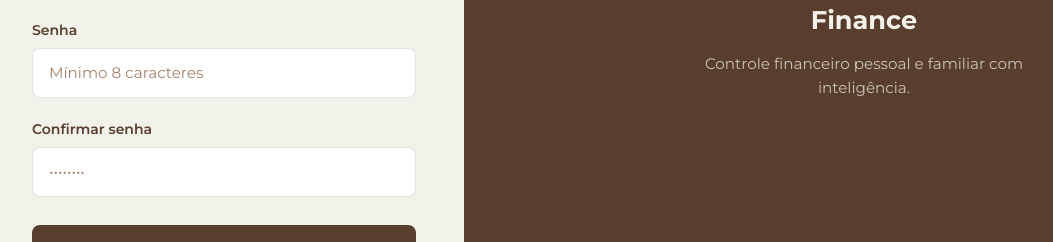
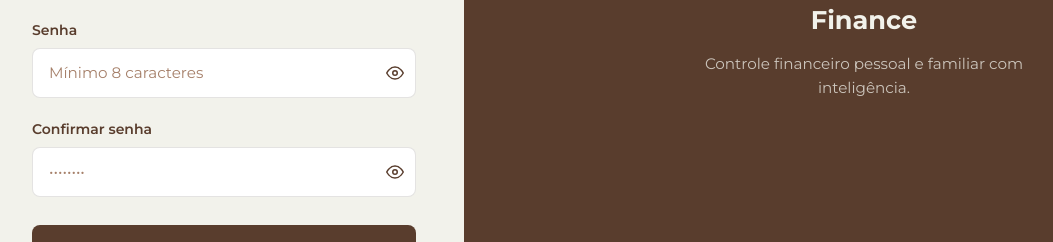
Before and after one commit to igorribeiro2022/finance-app, a React (Create React App) app: page /cadastro in a window 1280 px wide. Shown: the part 415-657 px from the top of the page, without its empty margins (16-1069 px from the left). Built offline with nearby package versions, Linux system fonts and the light colour scheme.

Commit message:
refact: alteração no design e UX

```diff
--- a/src/pages/Cadastro/index.jsx
+++ b/src/pages/Cadastro/index.jsx
@@ -10,16 +10,13 @@ import {
   BrandMark, Logo, Title, Subtitle,
   Form, FormGroup, Label, Input,
   ErrorMessage, SubmitButton, FooterText,
-  Spinner, SuccessMessage,
+  Spinner, SuccessMessage, PasswordWrapper, TogglePassword,
 } from './styles';
 
 const schema = yup.object({
   nome: yup.string().min(2, 'Nome muito curto').required('Nome obrigatório'),
   email: yup.string().email('E-mail inválido').required('E-mail obrigatório'),
-  password: yup
-    .string()
-    .min(8, 'Mínimo 8 caracteres')
-    .required('Senha obrigatória'),
+  password: yup.string().min(8, 'Mínimo 8 caracteres').required('Senha obrigatória'),
   password2: yup
     .string()
     .oneOf([yup.ref('password')], 'As senhas não coincidem')
@@ -30,6 +27,8 @@ export default function Cadastro() {
   const navigate = useNavigate();
   const [apiError, setApiError] = useState('');
   const [success, setSuccess] = useState(false);
+  const [showPassword, setShowPassword] = useState(false);
+  const [showPassword2, setShowPassword2] = useState(false);
 
   const {
     register,
@@ -50,6 +49,21 @@ export default function Cadastro() {
       setApiError(msg);
     }
   };
+
+  const EyeIcon = () => (
+    <svg width="18" height="18" viewBox="0 0 24 24" fill="none" stroke="currentColor" strokeWidth="2" strokeLinecap="round" strokeLinejoin="round">
+      <path d="M1 12s4-8 11-8 11 8 11 8-4 8-11 8-11-8-11-8z"/>
+      <circle cx="12" cy="12" r="3"/>
+    </svg>
+  );
+
+  const EyeOffIcon = () => (
+    <svg width="18" height="18" viewBox="0 0 24 24" fill="none" stroke="currentColor" strokeWidth="2" strokeLinecap="round" strokeLinejoin="round">
+      <path d="M17.94 17.94A10.07 10.07 0 0 1 12 20c-7 0-11-8-11-8a18.45 18.45 0 0 1 5.06-5.94"/>
+      <path d="M9.9 4.24A9.12 9.12 0 0 1 12 4c7 0 11 8 11 8a18.5 18.5 0 0 1-2.16 3.19"/>
+      <line x1="1" y1="1" x2="23" y2="23"/>
+    </svg>
+  );
 
   return (
     <Container>
@@ -107,23 +121,41 @@ export default function Cadastro() {
 
             <FormGroup>
               <Label>Senha</Label>
+              <PasswordWrapper>
                 <Input
-                type="password"
+                  type={showPassword ? 'text' : 'password'}
                   placeholder="Mínimo 8 caracteres"
                   $hasError={!!errors.password}
                   {...register('password')}
                 />
+                <TogglePassword
+                  type="button"
+                  onClick={() => setShowPassword((v) => !v)}
+                  aria-label={showPassword ? 'Ocultar senha' : 'Mostrar senha'}
+                >
+                  {showPassword ? <EyeOffIcon /> : <EyeIcon />}
+                </TogglePassword>
+              </PasswordWrapper>
               {errors.password && <ErrorMessage>{errors.password.message}</ErrorMessage>}
             </FormGroup>
 
             <FormGroup>
               <Label>Confirmar senha</Label>
+              <PasswordWrapper>
                 <Input
-                type="password"
+                  type={showPassword2 ? 'text' : 'password'}
                   placeholder="••••••••"
                   $hasError={!!errors.password2}
                   {...register('password2')}
                 />
+                <TogglePassword
+                  type="button"
+                  onClick={() => setShowPassword2((v) => !v)}
+                  aria-label={showPassword2 ? 'Ocultar senha' : 'Mostrar senha'}
+                >
+                  {showPassword2 ? <EyeOffIcon /> : <EyeIcon />}
+                </TogglePassword>
+              </PasswordWrapper>
               {errors.password2 && <ErrorMessage>{errors.password2.message}</ErrorMessage>}
             </FormGroup>
 
--- a/src/pages/Cadastro/styles.jsx
+++ b/src/pages/Cadastro/styles.jsx
@@ -179,3 +179,31 @@ export const FooterText = styled.p`
     }
   }
 `;
+
+export const PasswordWrapper = styled.div`
+  position: relative;
+  display: flex;
+  align-items: center;
+
+  ${Input} {
+    padding-right: 2.75rem;
+    width: 100%;
+  }
+`;
+
+export const TogglePassword = styled.button`
+  position: absolute;
+  right: 0.75rem;
+  background: none;
+  border: none;
+  cursor: pointer;
+  color: ${({ theme }) => theme.colors?.textMuted ?? '#7a7974'};
+  display: flex;
+  align-items: center;
+  padding: 0;
+  line-height: 1;
+
+  &:hover {
+    color: ${({ theme }) => theme.colors?.text ?? '#28251d'};
+  }
+`;
--- a/src/pages/Calendario/styles.jsx
+++ b/src/pages/Calendario/styles.jsx
@@ -146,26 +146,6 @@ export const EventList = styled.div`
   align-items: center;
 `;
 
-export const EventDot = styled.span`
-  width: 7px;
-  height: 7px;
-  border-radius: 50%;
-  flex-shrink: 0;
-  background: ${({ theme, $color }) =>
-    $color === 'income'
-      ? theme.colors.success
-      : $color === 'expense'
-        ? theme.colors.error
-        : theme.colors.textFaint};
-`;
-
-export const EventDesc = styled.span`
-  font-size: 0.875rem;
-  font-weight: 600;
-  color: ${({ theme }) => theme.colors.text};
-  display: block;
-`;
-
 export const EventValue = styled.span`
   font-size: 0.875rem;
   font-weight: 700;
@@ -207,19 +187,37 @@ export const ErrorBanner = styled.div`
   color: ${({ theme, $info }) => $info ? theme.colors.blue : theme.colors.error};
 `;
 
-export const EventItem = styled.div`
-  display: flex;
-  align-items: center;
-  justify-content: space-between;
-  gap: 1rem;
-  padding: 0.875rem 1rem;
-  margin-bottom: 0.5rem;
-  border-radius: ${({ theme }) => theme.radius.lg};
-  background: ${({ theme }) => theme.colors.surface};
-  border: 1.5px solid ${({ theme, $color }) =>
-    $color === 'income'
-      ? 'rgba(40,191,17,0.2)'
-      : $color === 'expense'
-        ? 'rgba(217,7,7,0.15)'
-        : theme.colors.border};
+export const EventChip = styled.div`
+  display: block;
+  width: 100%;
+  padding: 0.15rem 0.4rem;
+  border-radius: 4px;
+  font-size: 0.7rem;
+  font-weight: 500;
+  white-space: nowrap;
+  overflow: hidden;
+  text-overflow: ellipsis;
+  cursor: pointer;
+  line-height: 1.4;
+
+  ${({ $color }) =>
+    $color === 'income' && `
+      background: #437a22;
+      color: #fff;
+    `}
+
+  ${({ $color }) =>
+    $color === 'expense' && `
+      background: #a12c7b;
+      color: #fff;
+    `}
+
+  ${({ $overflow }) =>
+    $overflow && `
+      background: transparent;
+      color: inherit;
+      opacity: 0.5;
+      font-size: 0.65rem;
+      padding-left: 0.2rem;
+    `}
 `;
--- a/src/pages/Eventuais/index.jsx
+++ b/src/pages/Eventuais/index.jsx
@@ -1,4 +1,4 @@
-import React, { useEffect, useMemo, useState } from 'react';
+import React, { useCallback, useEffect, useMemo, useState } from 'react';
 import { useForm } from 'react-hook-form';
 import { yupResolver } from '@hookform/resolvers/yup';
 import * as yup from 'yup';
@@ -141,7 +141,7 @@ export default function Eventuais() {
 
   // ── carregamento inicial ───────────────────────────────────────────────────
 
-  const loadCategorias = async () => {
+  const loadCategorias = useCallback(async () => {
     try {
       setLoadingCategorias(true);
       const res = await getCategorias();
@@ -153,9 +153,9 @@ export default function Eventuais() {
     } finally {
       setLoadingCategorias(false);
     }
-  };
+  }, []);
 
-  const load = async (customFilters = filters) => {
+  const load = useCallback(async (customFilters = filters) => {
     try {
       setLoading(true);
       setApiError('');
@@ -175,12 +175,12 @@ export default function Eventuais() {
     } finally {
       setLoading(false);
     }
-  };
+  }, [filters]);
 
   useEffect(() => {
     loadCategorias();
     load();
-  }, []);
+  }, [load, loadCategorias]);
 
   // ── modal ─────────────────────────────────────────────────────────────────
 
--- a/src/pages/Login/index.jsx
+++ b/src/pages/Login/index.jsx
@@ -12,7 +12,7 @@ import {
   Logo, Title, Subtitle,
   Form, FormGroup, Label, Input,
   ErrorMessage, SubmitButton, FooterText,
-  Spinner, BrandMark,
+  Spinner, BrandMark, PasswordWrapper, TogglePassword,
 } from './styles';
 
 const schema = yup.object({
@@ -24,6 +24,7 @@ export default function Login() {
   const dispatch = useDispatch();
   const navigate = useNavigate();
   const [apiError, setApiError] = useState('');
+  const [showPassword, setShowPassword] = useState(false);
 
   const {
     register,
@@ -78,12 +79,32 @@ export default function Login() {
 
           <FormGroup>
             <Label>Senha</Label>
-            <Input
-              type="password"
-              placeholder="••••••••"
-              $hasError={!!errors.password}
-              {...register('password')}
-            />
+            <PasswordWrapper>
+              <Input
+                type={showPassword ? 'text' : 'password'}
+                placeholder="••••••••"
+                $hasError={!!errors.password}
+                {...register('password')}
+              />
+              <TogglePassword
+                type="button"
+                onClick={() => setShowPassword((v) => !v)}
+                aria-label={showPassword ? 'Ocultar senha' : 'Mostrar senha'}
+              >
+                {showPassword ? (
+                  <svg width="18" height="18" viewBox="0 0 24 24" fill="none" stroke="currentColor" strokeWidth="2" strokeLinecap="round" strokeLinejoin="round">
+                    <path d="M17.94 17.94A10.07 10.07 0 0 1 12 20c-7 0-11-8-11-8a18.45 18.45 0 0 1 5.06-5.94"/>
+                    <path d="M9.9 4.24A9.12 9.12 0 0 1 12 4c7 0 11 8 11 8a18.5 18.5 0 0 1-2.16 3.19"/>
+                    <line x1="1" y1="1" x2="23" y2="23"/>
+                  </svg>
+                ) : (
+                  <svg width="18" height="18" viewBox="0 0 24 24" fill="none" stroke="currentColor" strokeWidth="2" strokeLinecap="round" strokeLinejoin="round">
+                    <path d="M1 12s4-8 11-8 11 8 11 8-4 8-11 8-11-8-11-8z"/>
+                    <circle cx="12" cy="12" r="3"/>
+                  </svg>
+                )}
+              </TogglePassword>
+            </PasswordWrapper>
             {errors.password && <ErrorMessage>{errors.password.message}</ErrorMessage>}
           </FormGroup>
 
--- a/src/pages/Login/styles.jsx
+++ b/src/pages/Login/styles.jsx
@@ -172,3 +172,31 @@ export const FooterText = styled.p`
     }
   }
 `;
+
+export const PasswordWrapper = styled.div`
+  position: relative;
+  display: flex;
+  align-items: center;
+
+  ${Input} {
+    padding-right: 2.75rem;
+    width: 100%;
+  }
+`;
+
+export const TogglePassword = styled.button`
+  position: absolute;
+  right: 0.75rem;
+  background: none;
+  border: none;
+  cursor: pointer;
+  color: ${({ theme }) => theme.colors?.textMuted ?? '#7a7974'};
+  display: flex;
+  align-items: center;
+  padding: 0;
+  line-height: 1;
+
+  &:hover {
+    color: ${({ theme }) => theme.colors?.text ?? '#28251d'};
+  }
+`;
```
Also changed, not shown: src/pages/Calendario/index.jsx (+44 -31 lines), 1 other file (tests, documents, lock files or other folders). Lines whose indentation alone changed are shown as unchanged.
